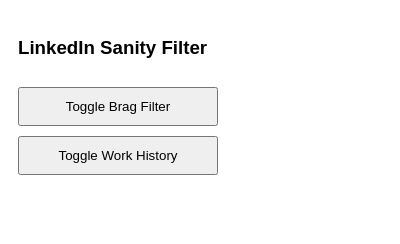
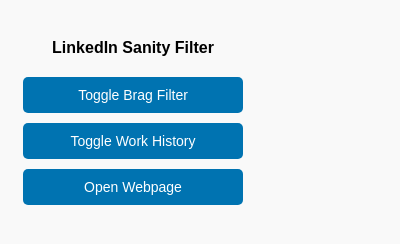
Before and after one commit to sagarpatel211/LockedIn, a browser extension: page extension/popup.html in a window 400 px wide. Drawn offline with Linux system fonts and the light colour scheme.

Commit message:
Adding extension webpage

```diff
--- a/extension/popup.html
+++ b/extension/popup.html
@@ -1,16 +1,44 @@
 <!DOCTYPE html>
 <html lang="en">
 <head>
+    <meta charset="UTF-8">
+    <meta name="viewport" content="width=device-width, initial-scale=1.0">
     <title>LinkedIn Sanity Filter</title>
     <style>
-        body { width: 200px; font-family: Arial, sans-serif; padding: 10px; }
-        button { width: 100%; padding: 10px; margin-top: 10px; }
+        body {
+            width: 220px;
+            font-family: Arial, sans-serif;
+            padding: 15px;
+            text-align: center;
+            background-color: #f9f9f9;
+            border-radius: 8px;
+        }
+        h3 {
+            margin-bottom: 15px;
+            font-size: 16px;
+        }
+        button {
+            width: 100%;
+            padding: 10px;
+            margin: 5px 0;
+            border: none;
+            background-color: #0073b1;
+            color: white;
+            font-size: 14px;
+            cursor: pointer;
+            border-radius: 5px;
+            transition: background 0.3s ease;
+        }
+        button:hover {
+            background-color: #005582;
+        }
     </style>
 </head>
 <body>
     <h3>LinkedIn Sanity Filter</h3>
     <button id="toggleFilter">Toggle Brag Filter</button>
     <button id="toggleWorkHistory">Toggle Work History</button>
+    <button id="openPage">Open Webpage</button>
     <script src="popup.js"></script>
 </body>
 </html>
--- a/extension/popup.js
+++ b/extension/popup.js
@@ -13,3 +13,7 @@
       });
   });
 });
+
+document.getElementById('openPage').addEventListener('click', function() {
+  chrome.tabs.create({ url: "webpage.html" });
+});
```
Also changed, not shown: extension/webpage.html (added, +13 -0 lines), ml-model/requirements.txt (+22 -7 lines), README.md, architecture.md (renamed from docs/architecture.md), docs/README.md (deleted), extension/manifest.json, 4 other files.
